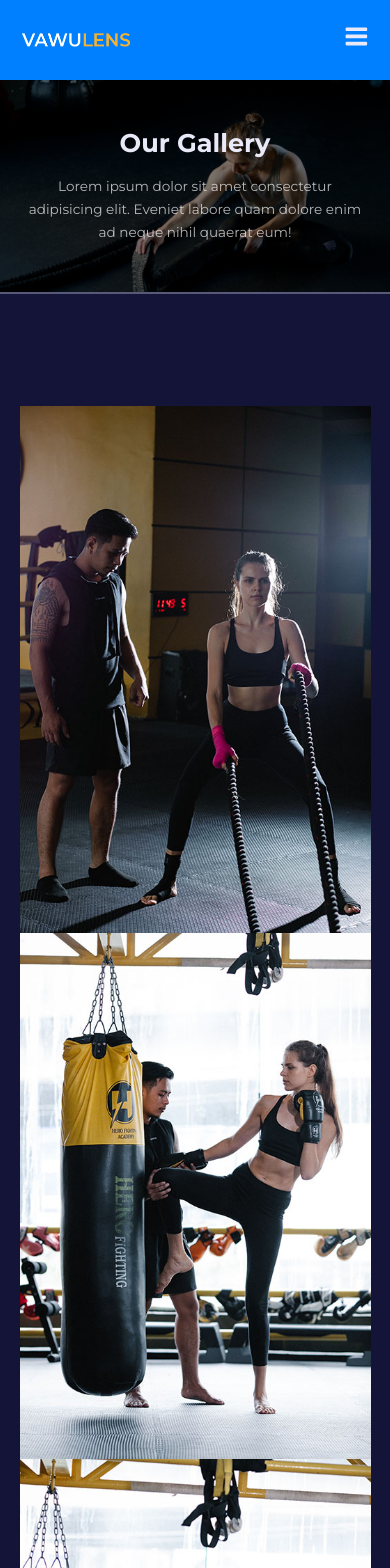
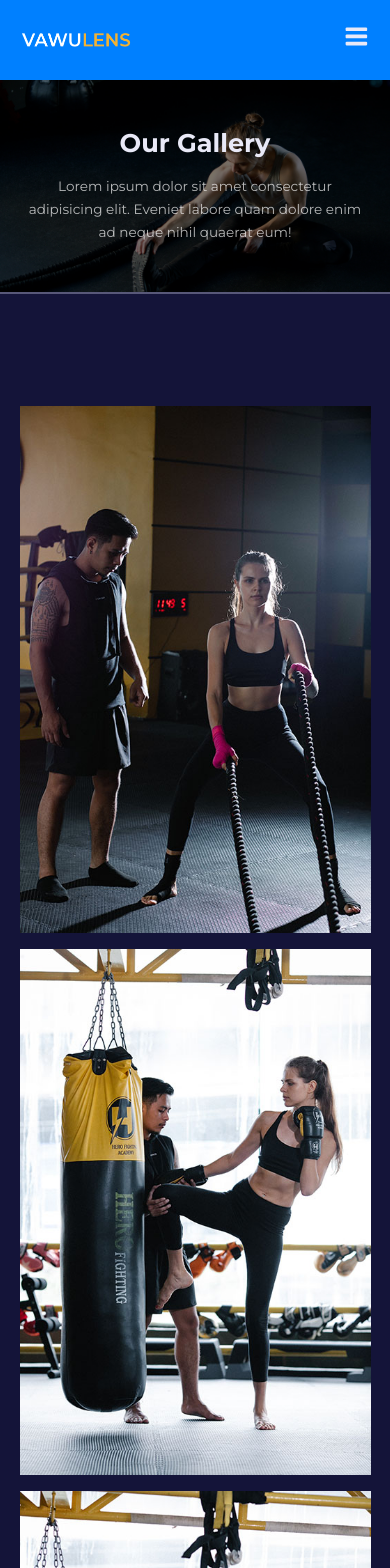
Before and after one commit to aniemmanuelrapoo/Fitness-website, a React (Create React App) app: page /gallery in a window 390 px wide. Shown: the top 1568 px of the page. Built offline with nearby package versions, Linux system fonts and the light colour scheme.

Commit message:
done with gallery responsive syling and page

```diff
--- a/src/pages/gallery/Gallery.jsx
+++ b/src/pages/gallery/Gallery.jsx
@@ -23,7 +23,7 @@ const Gallery = () => {
           {
             images.map((image, index) => {
               return <article key={index}>
-                <img src={image} alt={`Gallery image ${index + 1}`} />
+                <img src={image} alt={`Gallery img ${index + 1}`} />
               </article>
             })
           }
--- a/src/pages/gallery/gallery.css
+++ b/src/pages/gallery/gallery.css
@@ -0,0 +1,35 @@
+.gallery__container{
+  display: grid;
+  grid-template-columns: repeat(3, 1fr);
+}
+
+.gallery__container article{
+  border: 1rem solid transparent;
+  transition: var(--transition);
+}
+
+.gallery__container article:hover{
+  border-color: var(--color-gray-500);
+}
+
+
+
+/* MEDIA QUERIES (medium screen) */
+@media screen and (max-width: 1024px) {
+  .gallery__container{
+    grid-template-columns: 1fr 1fr;
+    gap: 2rem;
+  }
+
+  .gallery__container article{
+    border: 0;
+  }
+}
+
+/* MEDIA QUERIES (phone screen) */
+@media screen and (max-width: 600px) {
+  .gallery__container{
+    grid-template-columns: 1fr;
+    gap: 1rem;
+  }
+}
```
